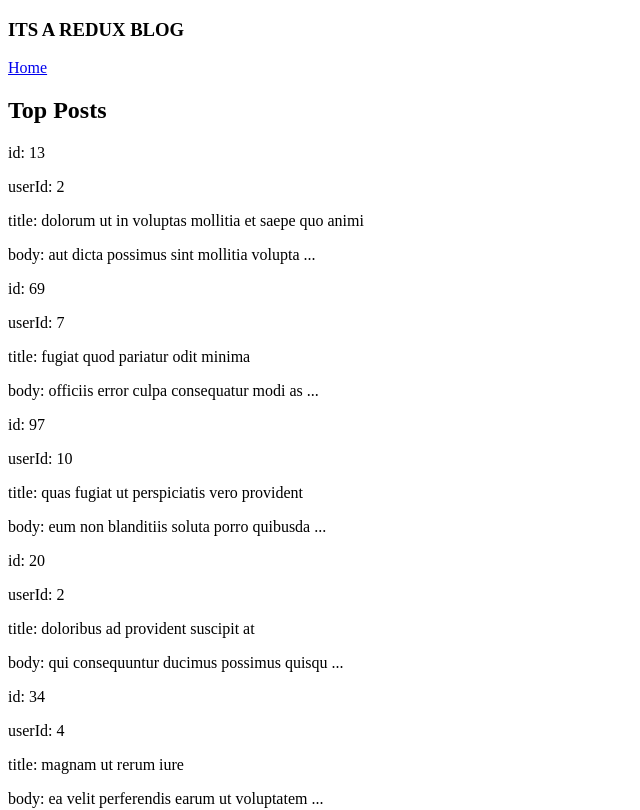
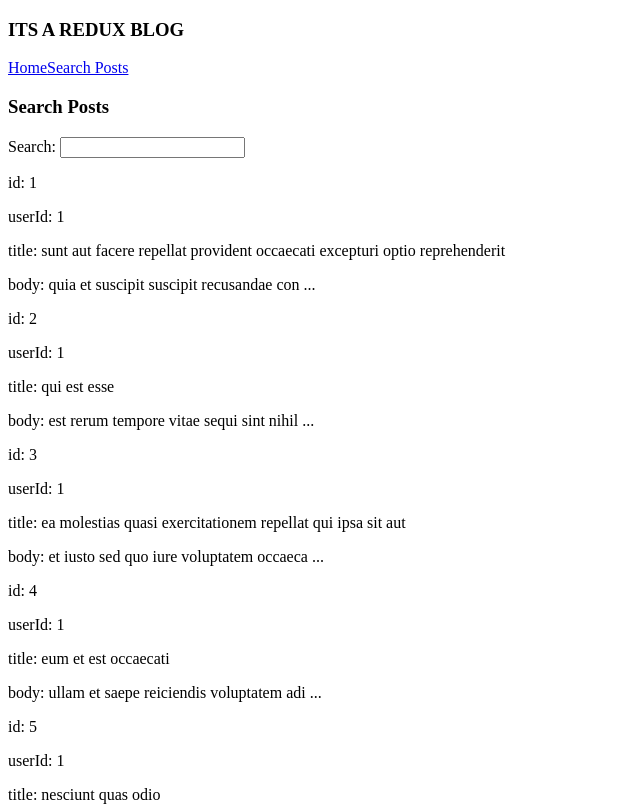
Before and after one commit to alchemy-fullstack-js-fall-2018/redux-blog, a React app: page /posts/search in a window 1280 px wide. Before the commit this address led to /home/. Shown: the top 810 px of the page, without its empty margins (0-640 px from the left). Built offline with nearby package versions, Linux system fonts and the light colour scheme.

Commit message:
post search in progress

```diff
--- a/src/actions/posts.js
+++ b/src/actions/posts.js
@@ -1,7 +1,7 @@
 import { getPosts } from '../services/blogService';
 
 export const UPDATE_POSTS_SEARCH_TERM = 'UPDATE_POST_SEARCH_TERM';
-export const updatePostSearchTerm = searchTerm => ({
+export const updatePostsSearchTerm = searchTerm => ({
   type: UPDATE_POSTS_SEARCH_TERM,
   payload: searchTerm
 });
--- a/src/components/app/App.js
+++ b/src/components/app/App.js
@@ -10,6 +10,7 @@ const App = () => {
       <Fragment>
         <Header />
         <Switch>
+          <Route component={ROUTES.POST_SEARCH.Component} path={ROUTES.POST_SEARCH.path} />
           <Route component={ROUTES.HOME.Component} path={ROUTES.HOME.path} />
           <Redirect to={ROUTES.HOME.path} />
         </Switch>
--- a/src/components/header/Header.js
+++ b/src/components/header/Header.js
@@ -10,6 +10,7 @@ export default function Header() {
       </div>
       <div>
         <Link to={ROUTES.HOME.linkTo('/home')}>Home</Link>
+        <Link to={ROUTES.POST_SEARCH.linkTo('/posts/search')}>Search Posts</Link>
       </div>
     </header>
   );
--- a/src/components/posts/PostList.js
+++ b/src/components/posts/PostList.js
@@ -7,7 +7,7 @@ export default class PostList extends PureComponent {
   static propTypes = {
     posts: PropTypes.array.isRequired,
     fetchPosts: PropTypes.func,
-    postUpdateQuery: PropTypes.func,
+    updateSearchTerm: PropTypes.func,
     isLoading: PropTypes.bool
   };
 
@@ -28,7 +28,7 @@ export default class PostList extends PureComponent {
           <Loader />
           :
           <div>
-            { postList }
+            {postList}
           </div>
         }
       </div>
--- /dev/null
+++ b/src/containers/FilteredPosts.js
@@ -0,0 +1,37 @@
+import { connect } from 'react-redux';
+import { getPostSearchTerm, getFilteredPosts, loadingStatus } from '../selectors/posts';
+import { fetchPosts, updatePostsSearchTerm } from '../actions/posts';
+import React, { Fragment } from 'react';
+import PostList from '../components/posts/PostList';
+
+const FilteredPosts = ({ posts, searchTerm, updateSearchTerm }) => {
+  return (
+    <Fragment>
+      <h3>Search Posts</h3>
+      <div>
+        <form>
+          <label htmlFor="searchTerm">Search: </label>
+          <input type="text" value={searchTerm} onChange={updateSearchTerm} />
+        </form>
+      </div>
+      <PostList posts={posts} />
+    </Fragment>
+  );
+};
+
+
+const mapStateToProps = state => ({
+  posts: getFilteredPosts(state),
+  searchTerm: getPostSearchTerm(state),
+  isLoading: loadingStatus(state)
+});
+
+const mapDispatchToProps = dispatch => ({
+  updateSearchTerm: searchTerm => dispatch(updatePostsSearchTerm(searchTerm)),
+  fetchPosts: () => dispatch(fetchPosts())
+});
+
+export default connect(
+  mapStateToProps,
+  mapDispatchToProps
+)(FilteredPosts);
--- a/src/routes.js
+++ b/src/routes.js
@@ -1,8 +1,14 @@
 import Home from './components/home/Home';
+import FilteredPosts from './containers/FilteredPosts';
 export const ROUTES = {
   HOME: {
-    path: '/home/',
+    path: '/home',
     Component: Home,
     linkTo: () => '/home'
+  },
+  POST_SEARCH: {
+    path: '/posts/search',
+    Component: FilteredPosts,
+    linkTo: () => 'posts/search'
   }
 };
--- a/src/selectors/posts.js
+++ b/src/selectors/posts.js
@@ -1,4 +1,6 @@
 export const getPosts = state => state.posts.list;
+
+export const getPostSearchTerm = state => state.posts.searchTerm;
 
 export const getFilteredPosts = state => state.posts.list
   .filter(post => post.title.includes(state.posts.searchTerm));
```
Also changed, not shown: 1 other file (tests, documents, lock files or other folders).
